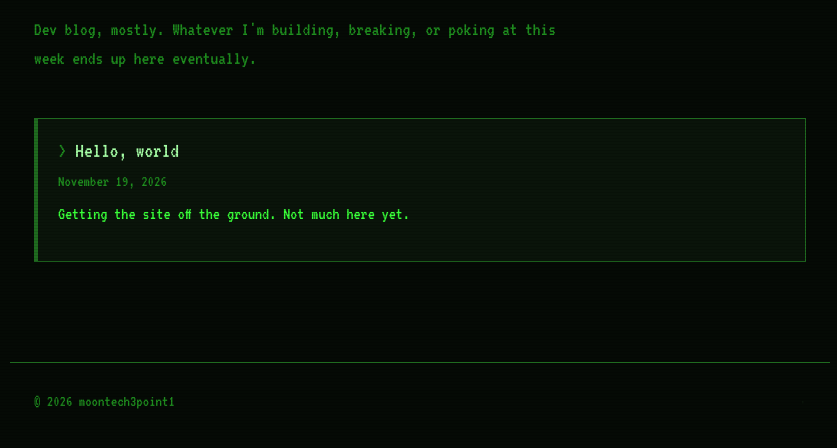
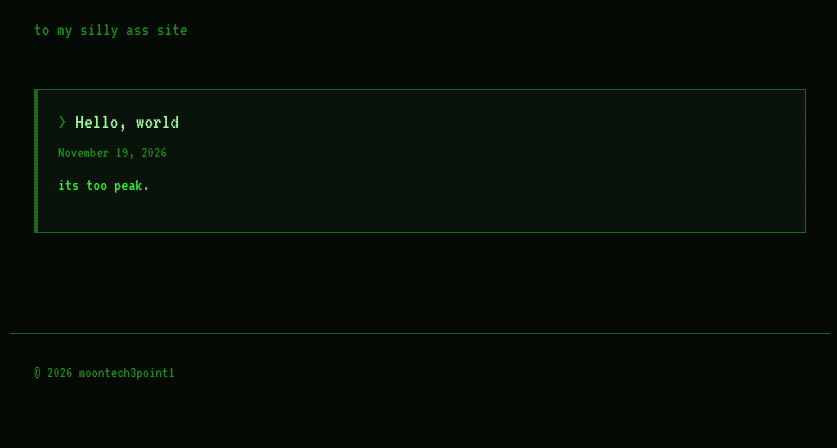
Before and after one commit to Koryein/Site, a plain HTML site: page index.html in a window 1280 px wide. Shown: the part 188-636 px from the top of the page, without its empty margins (220-1057 px from the left). Drawn offline with Linux system fonts and the light colour scheme.

Commit message:
Update index.html

```diff
--- a/index.html
+++ b/index.html
@@ -4,7 +4,7 @@
   <meta charset="UTF-8">
   <meta name="viewport" content="width=device-width, initial-scale=1.0">
   <title>moontech3point1</title>
-  <meta name="description" content="Personal blog and project log.">
+  <meta name="description" content="Personal blog ig.">
   <link rel="stylesheet" href="css/style.css">
 </head>
 <body>
@@ -22,7 +22,7 @@
   <main>
     <section class="intro">
       <h1>Hey, welcome.</h1>
-      <p>Dev blog, mostly. Whatever I'm building, breaking, or poking at this week ends up here eventually.</p>
+      <p>to my silly ass site</p>
     </section>
 
     <section class="post-list">
@@ -30,7 +30,7 @@
       <article class="post-card">
         <a href="blog/hello-world.html">Hello, world</a>
         <div class="post-meta">November 19, 2026</div>
-        <p class="post-excerpt">Getting the site off the ground. Not much here yet.</p>
+        <p class="post-excerpt">its too peak.</p>
       </article>
     </section>
   </main>
```
